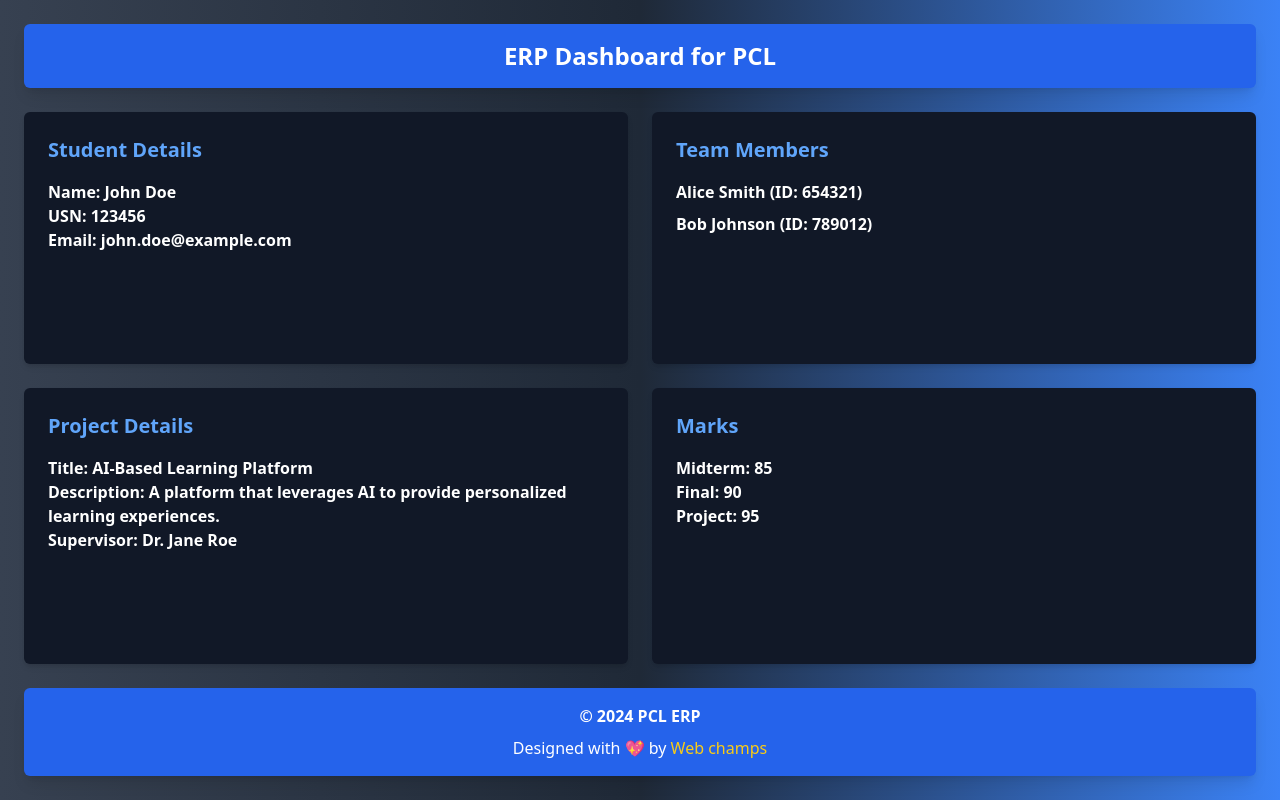
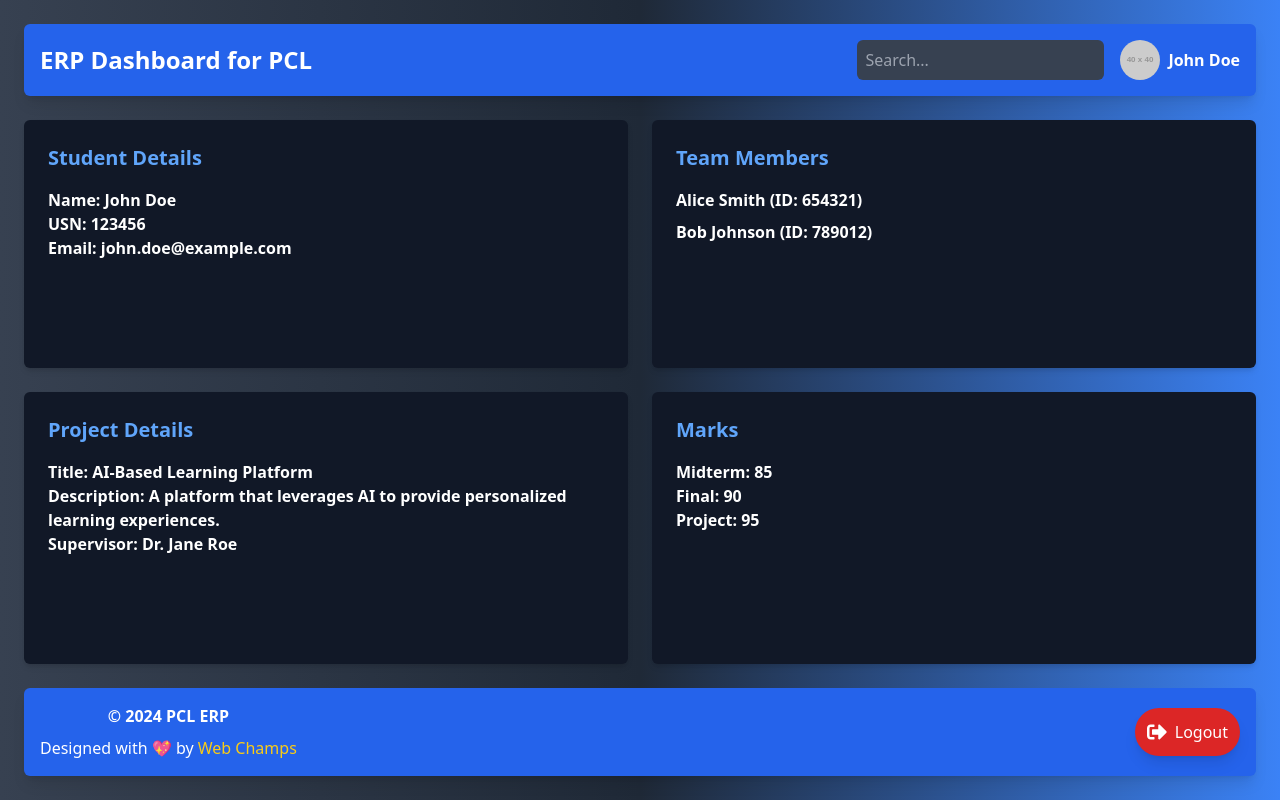
Before and after one commit to sagarchaurasia176/pclmanager, a React (Vite) app in the folder Frontend/: page /Student in a window 1280 px wide. Built offline with nearby package versions, Linux system fonts and the light colour scheme.

Commit message:
updated search box and logout button

```diff
--- a/Frontend/src/Dashboard/Student/StudentDashboard.jsx
+++ b/Frontend/src/Dashboard/Student/StudentDashboard.jsx
@@ -1,10 +1,12 @@
 import React from 'react';
+import { FaSignOutAlt } from 'react-icons/fa'; // Import FontAwesome icon
 
 const StudentDashboard = () => {
   const student = {
     name: 'John Doe',
     usn: '123456',
     email: 'john.doe@example.com',
+    icon: 'https://via.placeholder.com/40', // Placeholder image for student icon
   };
 
   const teamMembers = [
@@ -24,23 +26,39 @@ const StudentDashboard = () => {
     project: 95,
   };
 
+  const handleLogout = () => {
+    alert('Logging out...');
+    // Implement actual logout functionality here
+  };
+
   return (
-    <div className="min-h-screen p-6 flex flex-col bg-gradient-to-r from-gray-700 via-gray-800 to-blue-500">
-      <header className="bg-blue-600 text-white p-4 rounded-md mb-6 shadow-lg">
-        <h1 className="text-2xl font-bold text-center">ERP Dashboard for PCL</h1>
+    <div className="min-h-screen p-6 flex flex-col bg-gradient-to-r from-gray-700 via-gray-800 to-blue-500 text-white">
+      <header className="bg-blue-600 text-white p-4 rounded-md mb-6 shadow-lg flex justify-between items-center">
+        <h1 className="text-2xl font-bold">ERP Dashboard for PCL</h1>
+        <div className="flex items-center space-x-4">
+          <input
+            type="text"
+            placeholder="Search..."
+            className="p-2 rounded-md bg-gray-700 text-white placeholder-gray-400"
+          />
+          <div className="flex items-center space-x-2">
+            <img src={student.icon} alt="Student Icon" className="w-10 h-10 rounded-full" />
+            <span className="font-bold">{student.name}</span>
+          </div>
+        </div>
       </header>
-      <div className="grid grid-cols-2 gap-6 flex-grow">
-      <section className="bg-gray-900 p-6 rounded-md shadow-md transform transition duration-300 hover:scale-105 hover:bg-gray-800">
+      <div className="grid grid-cols-1 md:grid-cols-2 gap-6 flex-grow">
+        <section className="bg-gray-900 p-6 rounded-md shadow-md transform transition duration-300 hover:scale-105 hover:bg-gray-800">
           <h2 className="text-xl font-semibold text-blue-400 mb-4">Student Details</h2>
-          <p className="font-bold text-white"><strong>Name:</strong> {student.name}</p>
-          <p className="font-bold text-white"><strong>USN:</strong> {student.usn}</p>
-          <p className="font-bold text-white"><strong>Email:</strong> {student.email}</p>
+          <p className="font-bold"><strong>Name:</strong> {student.name}</p>
+          <p className="font-bold"><strong>USN:</strong> {student.usn}</p>
+          <p className="font-bold"><strong>Email:</strong> {student.email}</p>
         </section>
         <section className="bg-gray-900 p-6 rounded-md shadow-md transform transition duration-300 hover:scale-105 hover:bg-gray-800">
           <h2 className="text-xl font-semibold text-blue-400 mb-4">Team Members</h2>
           <ul>
             {teamMembers.map((member, index) => (
-              <li key={index} className="mb-2 font-bold text-white">
+              <li key={index} className="mb-2 font-bold">
                 {member.name} (ID: {member.usn})
               </li>
             ))}
@@ -48,24 +66,31 @@ const StudentDashboard = () => {
         </section>
         <section className="bg-gray-900 p-6 rounded-md shadow-md transform transition duration-300 hover:scale-105 hover:bg-gray-800">
           <h2 className="text-xl font-semibold text-blue-400 mb-4">Project Details</h2>
-          <p className="font-bold text-white"><strong>Title:</strong> {projectDetails.title}</p>
-          <p className="font-bold text-white"><strong>Description:</strong> {projectDetails.description}</p>
-          <p className="font-bold text-white"><strong>Supervisor:</strong> {projectDetails.guide}</p>
+          <p className="font-bold"><strong>Title:</strong> {projectDetails.title}</p>
+          <p className="font-bold"><strong>Description:</strong> {projectDetails.description}</p>
+          <p className="font-bold"><strong>Supervisor:</strong> {projectDetails.guide}</p>
         </section>
         <section className="bg-gray-900 p-6 rounded-md shadow-md transform transition duration-300 hover:scale-105 hover:bg-gray-800">
           <h2 className="text-xl font-semibold text-blue-400 mb-4">Marks</h2>
-          <p className="font-bold text-white"><strong>Midterm:</strong> {marks.midterm}</p>
-          <p className="font-bold text-white"><strong>Final:</strong> {marks.final}</p>
-          <p className="font-bold text-white"><strong>Project:</strong> {marks.project}</p>
+          <p className="font-bold"><strong>Midterm:</strong> {marks.midterm}</p>
+          <p className="font-bold"><strong>Final:</strong> {marks.final}</p>
+          <p className="font-bold"><strong>Project:</strong> {marks.project}</p>
         </section>
       </div>
-      <footer className="bg-blue-600 text-white p-4 rounded-md mt-6 shadow-lg">
+      <footer className="bg-blue-600 text-white p-4 rounded-md mt-6 shadow-lg flex justify-between items-center">
         <div className="text-center">
-          <p className="font-semibold">© 2024 PCL ERP </p>
+          <p className="font-semibold">© 2024 PCL ERP</p>
           <p className="mt-2">
-            Designed with 💖 by <span className="text-yellow-400">Web champs</span>
+            Designed with 💖 by <span className="text-yellow-400">Web Champs</span>
           </p>
         </div>
+        <button
+          onClick={handleLogout}
+          className="bg-red-600 text-white p-3 rounded-full shadow-lg flex items-center space-x-2 transform transition duration-300 hover:bg-red-500"
+        >
+          <FaSignOutAlt className="text-xl" />
+          <span>Logout</span>
+        </button>
       </footer>
     </div>
   );
```
